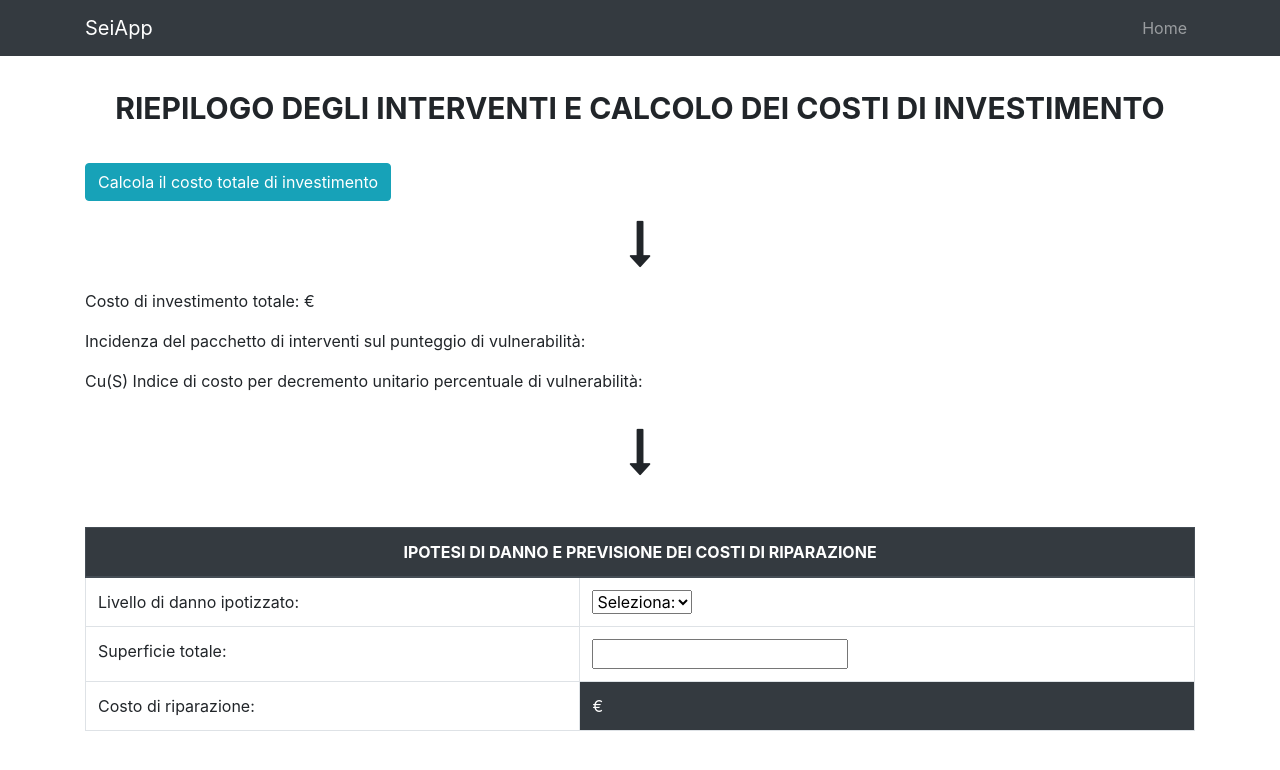
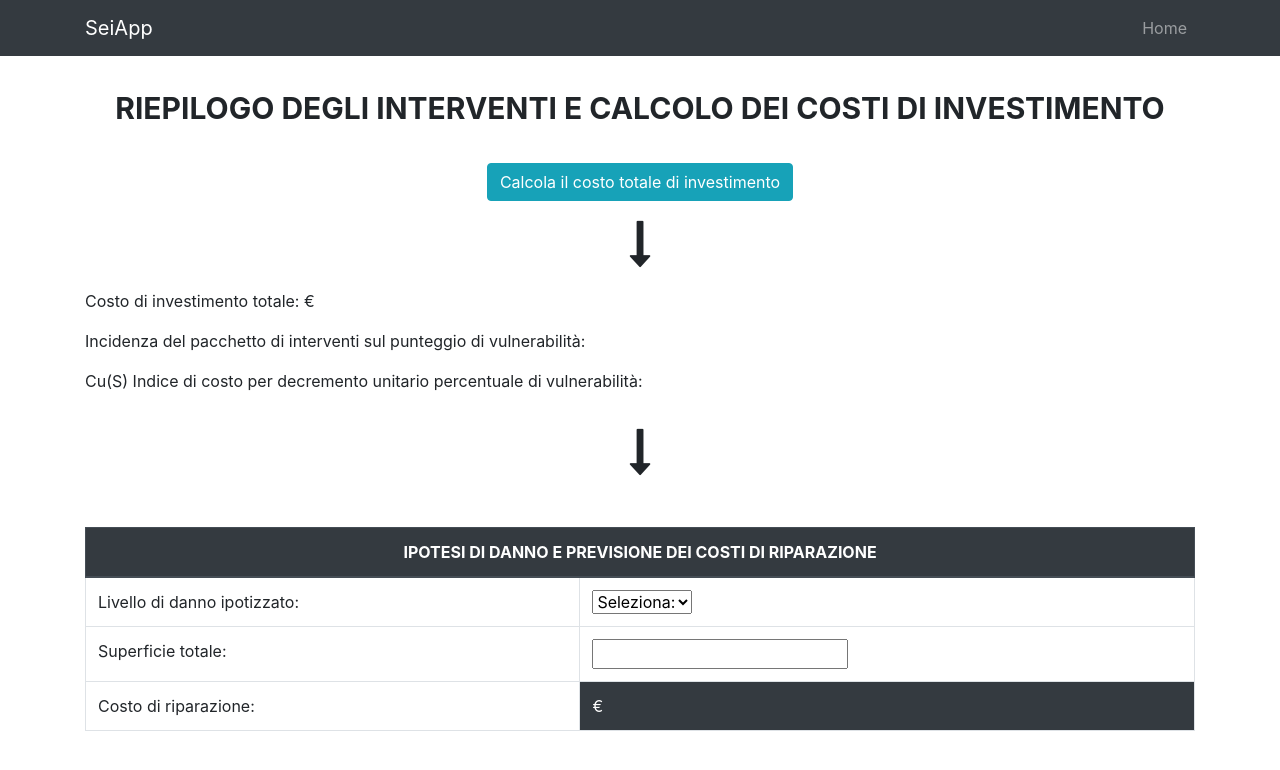
Before and after one commit to MetalGandix/ProjectSeiApp, an Angular app in the folder front-end-seiapp/: page /riepilogo-costi in a window 1280 px wide. Shown: the top 770 px of the page. Built offline with nearby package versions, Linux system fonts and the light colour scheme.

Commit message:
errore sul div

```diff
--- a/front-end-seiapp/src/app/riepilogo-costi/riepilogo-costi.component.html
+++ b/front-end-seiapp/src/app/riepilogo-costi/riepilogo-costi.component.html
@@ -40,7 +40,7 @@
             </tbody>
         </tr>
     </table>
-    <div class="pulante1">
+    <div class="pulsante1">
         <button class="btn btn-info" style="align-content: center;" (click)="calcolaInvestimentoTotale()">
             Calcola il costo totale di investimento
         </button>
```
